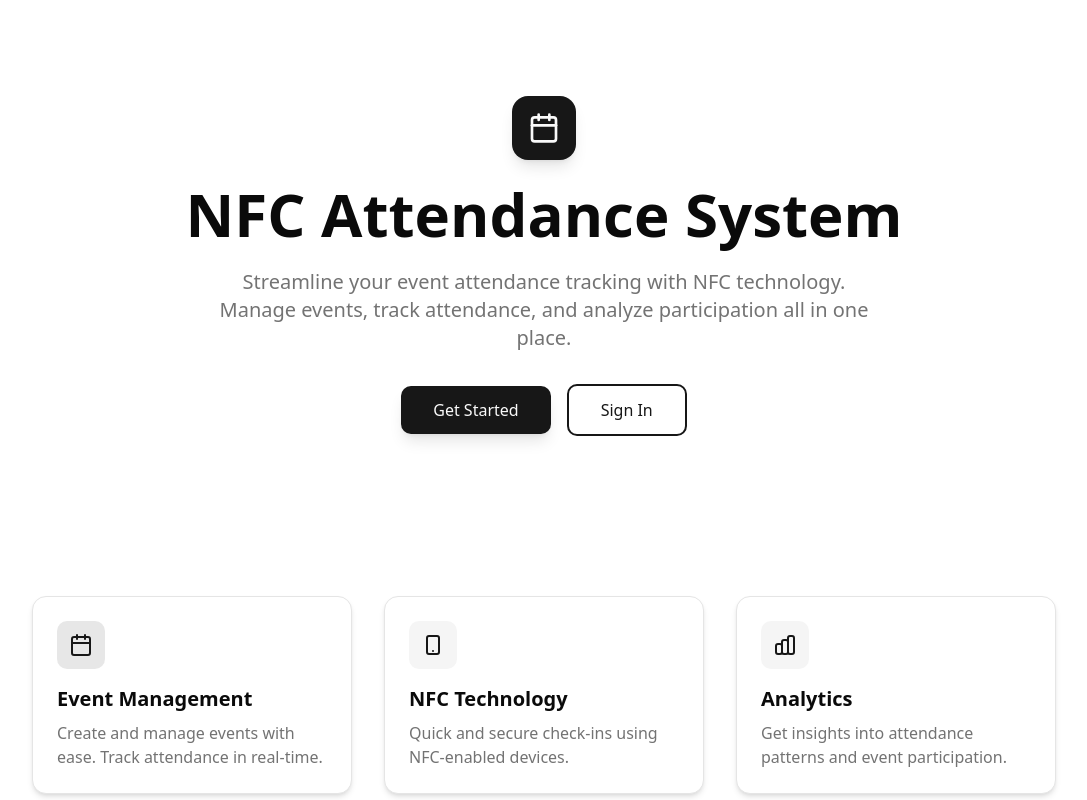
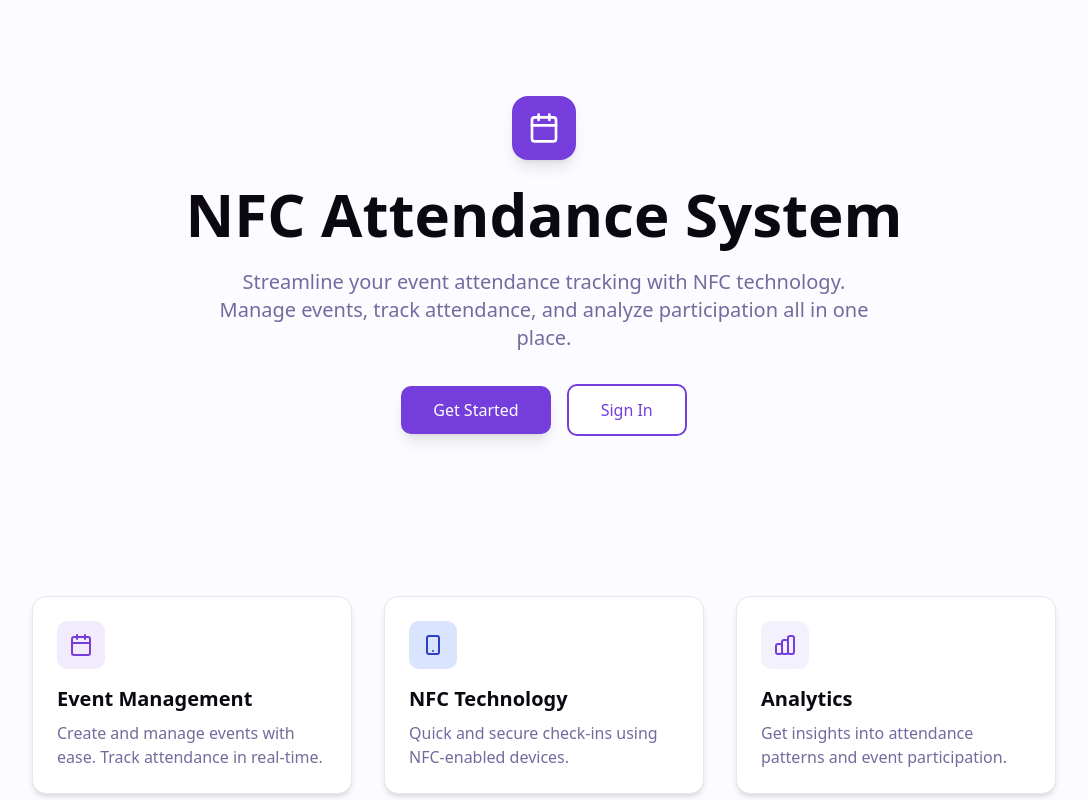
Before and after one commit to CSci-153-Web-Systems-and-Technologies/batch-2025-nfc-attendance-system-web, a Next.js app: page / in a window 1280 px wide. Shown: the top 800 px of the page, without its empty margins (96-1183 px from the left). Built offline with nearby package versions, Linux system fonts and the light colour scheme; no server answers.

Commit message:
feat: enhance theme integration for light and dark modes in globals.css

```diff
--- a/src/app/globals.css
+++ b/src/app/globals.css
@@ -45,71 +45,106 @@
 
 :root {
   --radius: 0.625rem;
-  --background: oklch(1 0 0);
-  --foreground: oklch(0.145 0 0);
-  --card: oklch(1 0 0);
-  --card-foreground: oklch(0.145 0 0);
+
+  /* Light mode - Violet/Purple theme */
+  --background: oklch(0.99 0.005 300); /* Very light violet tint */
+  --foreground: oklch(0.145 0.02 300); /* Dark violet-tinted text */
+
+  --card: oklch(1 0 0); /* Pure white cards */
+  --card-foreground: oklch(0.145 0.02 300);
+
   --popover: oklch(1 0 0);
-  --popover-foreground: oklch(0.145 0 0);
-  --primary: oklch(0.205 0 0);
-  --primary-foreground: oklch(0.985 0 0);
-  --secondary: oklch(0.97 0 0);
-  --secondary-foreground: oklch(0.205 0 0);
-  --muted: oklch(0.97 0 0);
-  --muted-foreground: oklch(0.556 0 0);
-  --accent: oklch(0.97 0 0);
-  --accent-foreground: oklch(0.205 0 0);
+  --popover-foreground: oklch(0.145 0.02 300);
+
+  /* Primary - Violet 600 (#7c3aed) */
+  --primary: oklch(0.525 0.224 293); /* violet-600 */
+  --primary-foreground: oklch(1 0 0); /* white */
+
+  /* Secondary - Light violet for subtle backgrounds */
+  --secondary: oklch(0.965 0.02 293); /* violet-100 */
+  --secondary-foreground: oklch(0.525 0.224 293);
+
+  /* Muted - Lighter violet backgrounds */
+  --muted: oklch(0.98 0.01 293); /* violet-50 */
+  --muted-foreground: oklch(0.556 0.08 293); /* violet-gray text */
+
+  /* Accent - Blue-violet for upcoming events */
+  --accent: oklch(0.92 0.04 270); /* Light blue-violet */
+  --accent-foreground: oklch(0.45 0.2 270); /* Darker blue-violet */
+
   --destructive: oklch(0.577 0.245 27.325);
-  --border: oklch(0.922 0 0);
-  --input: oklch(0.922 0 0);
-  --ring: oklch(0.708 0 0);
+
+  --border: oklch(0.93 0.01 293); /* violet-tinted border */
+  --input: oklch(0.93 0.01 293);
+  --ring: oklch(0.525 0.224 293); /* violet-600 focus ring */
+
+  /* Chart colors with violet palette */
   --chart-1: oklch(0.646 0.222 41.116);
   --chart-2: oklch(0.6 0.118 184.704);
   --chart-3: oklch(0.398 0.07 227.392);
   --chart-4: oklch(0.828 0.189 84.429);
   --chart-5: oklch(0.769 0.188 70.08);
-  --sidebar: oklch(0.985 0 0);
-  --sidebar-foreground: oklch(0.145 0 0);
-  --sidebar-primary: oklch(0.205 0 0);
-  --sidebar-primary-foreground: oklch(0.985 0 0);
-  --sidebar-accent: oklch(0.97 0 0);
-  --sidebar-accent-foreground: oklch(0.205 0 0);
-  --sidebar-border: oklch(0.922 0 0);
-  --sidebar-ring: oklch(0.708 0 0);
+
+  /* Sidebar with violet theme */
+  --sidebar: oklch(0.985 0.01 293); /* Very light violet */
+  --sidebar-foreground: oklch(0.145 0.02 300);
+  --sidebar-primary: oklch(0.525 0.224 293);
+  --sidebar-primary-foreground: oklch(1 0 0);
+  --sidebar-accent: oklch(0.97 0.015 293);
+  --sidebar-accent-foreground: oklch(0.525 0.224 293);
+  --sidebar-border: oklch(0.92 0.015 293);
+  --sidebar-ring: oklch(0.525 0.224 293);
 }
 
 .dark {
-  --background: oklch(0.145 0 0);
-  --foreground: oklch(0.985 0 0);
-  --card: oklch(0.205 0 0);
-  --card-foreground: oklch(0.985 0 0);
-  --popover: oklch(0.205 0 0);
-  --popover-foreground: oklch(0.985 0 0);
-  --primary: oklch(0.922 0 0);
-  --primary-foreground: oklch(0.205 0 0);
-  --secondary: oklch(0.269 0 0);
-  --secondary-foreground: oklch(0.985 0 0);
-  --muted: oklch(0.269 0 0);
-  --muted-foreground: oklch(0.708 0 0);
-  --accent: oklch(0.269 0 0);
-  --accent-foreground: oklch(0.985 0 0);
+  /* Dark mode - Violet/Purple theme */
+  --background: oklch(0.145 0.02 293); /* Dark violet background */
+  --foreground: oklch(0.985 0.01 293); /* Light violet-tinted text */
+
+  --card: oklch(0.205 0.025 293); /* Slightly lighter dark violet for cards */
+  --card-foreground: oklch(0.985 0.01 293);
+
+  --popover: oklch(0.205 0.025 293);
+  --popover-foreground: oklch(0.985 0.01 293);
+
+  /* Primary - Lighter violet for dark mode */
+  --primary: oklch(0.68 0.22 293); /* violet-400 */
+  --primary-foreground: oklch(0.145 0.02 293); /* Dark text on light violet */
+
+  /* Secondary - Darker violet */
+  --secondary: oklch(0.269 0.04 293);
+  --secondary-foreground: oklch(0.985 0.01 293);
+
+  /* Muted - Subtle dark backgrounds */
+  --muted: oklch(0.25 0.03 293);
+  --muted-foreground: oklch(0.708 0.05 293);
+
+  /* Accent - Blue-violet for dark mode */
+  --accent: oklch(0.35 0.08 270);
+  --accent-foreground: oklch(0.85 0.08 270);
+
   --destructive: oklch(0.704 0.191 22.216);
-  --border: oklch(1 0 0 / 10%);
-  --input: oklch(1 0 0 / 15%);
-  --ring: oklch(0.556 0 0);
-  --chart-1: oklch(0.488 0.243 264.376);
-  --chart-2: oklch(0.696 0.17 162.48);
-  --chart-3: oklch(0.769 0.188 70.08);
-  --chart-4: oklch(0.627 0.265 303.9);
-  --chart-5: oklch(0.645 0.246 16.439);
-  --sidebar: oklch(0.205 0 0);
-  --sidebar-foreground: oklch(0.985 0 0);
-  --sidebar-primary: oklch(0.488 0.243 264.376);
-  --sidebar-primary-foreground: oklch(0.985 0 0);
-  --sidebar-accent: oklch(0.269 0 0);
-  --sidebar-accent-foreground: oklch(0.985 0 0);
-  --sidebar-border: oklch(1 0 0 / 10%);
-  --sidebar-ring: oklch(0.556 0 0);
+
+  --border: oklch(0.3 0.03 293); /* Violet-tinted border */
+  --input: oklch(0.3 0.03 293);
+  --ring: oklch(0.68 0.22 293); /* violet-400 focus ring */
+
+  /* Chart colors for dark mode */
+  --chart-1: oklch(0.68 0.22 293); /* violet */
+  --chart-2: oklch(0.696 0.17 162.48); /* cyan */
+  --chart-3: oklch(0.769 0.188 70.08); /* yellow */
+  --chart-4: oklch(0.627 0.265 303.9); /* purple */
+  --chart-5: oklch(0.645 0.246 16.439); /* orange */
+
+  /* Sidebar dark mode */
+  --sidebar: oklch(0.19 0.025 293);
+  --sidebar-foreground: oklch(0.985 0.01 293);
+  --sidebar-primary: oklch(0.68 0.22 293);
+  --sidebar-primary-foreground: oklch(0.145 0.02 293);
+  --sidebar-accent: oklch(0.25 0.03 293);
+  --sidebar-accent-foreground: oklch(0.985 0.01 293);
+  --sidebar-border: oklch(0.3 0.03 293);
+  --sidebar-ring: oklch(0.68 0.22 293);
 }
 
 @layer base {
```
